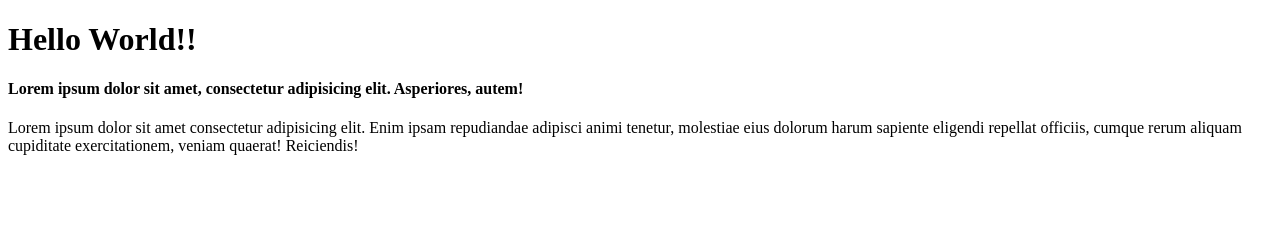
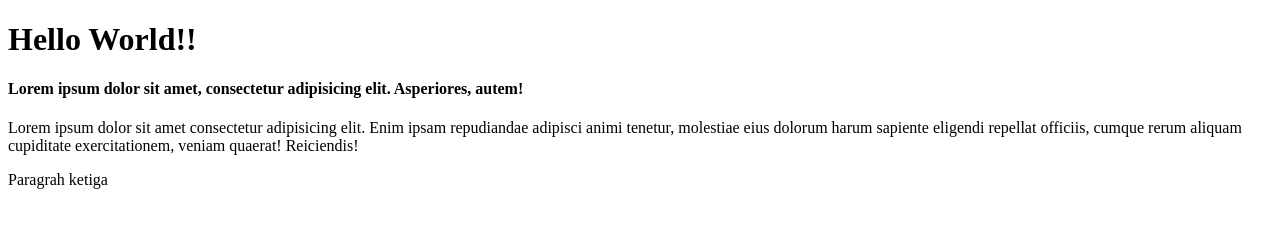
Before and after one commit to mabrurherza/git-playground-remote-test-two, a plain HTML site: page index.html in a window 1280 px wide. Drawn offline with Linux system fonts and the light colour scheme.

Commit message:
tambah paragraf ketiga

```diff
--- a/index.html
+++ b/index.html
@@ -9,5 +9,6 @@
     <h1>Hello World!!</h1>
     <h4>Lorem ipsum dolor sit amet, consectetur adipisicing elit. Asperiores, autem!</h4>
     <p>Lorem ipsum dolor sit amet consectetur adipisicing elit. Enim ipsam repudiandae adipisci animi tenetur, molestiae eius dolorum harum sapiente eligendi repellat officiis, cumque rerum aliquam cupiditate exercitationem, veniam quaerat! Reiciendis!</p>
+    <p>Paragrah ketiga</p>
 </body>
 </html>
```
